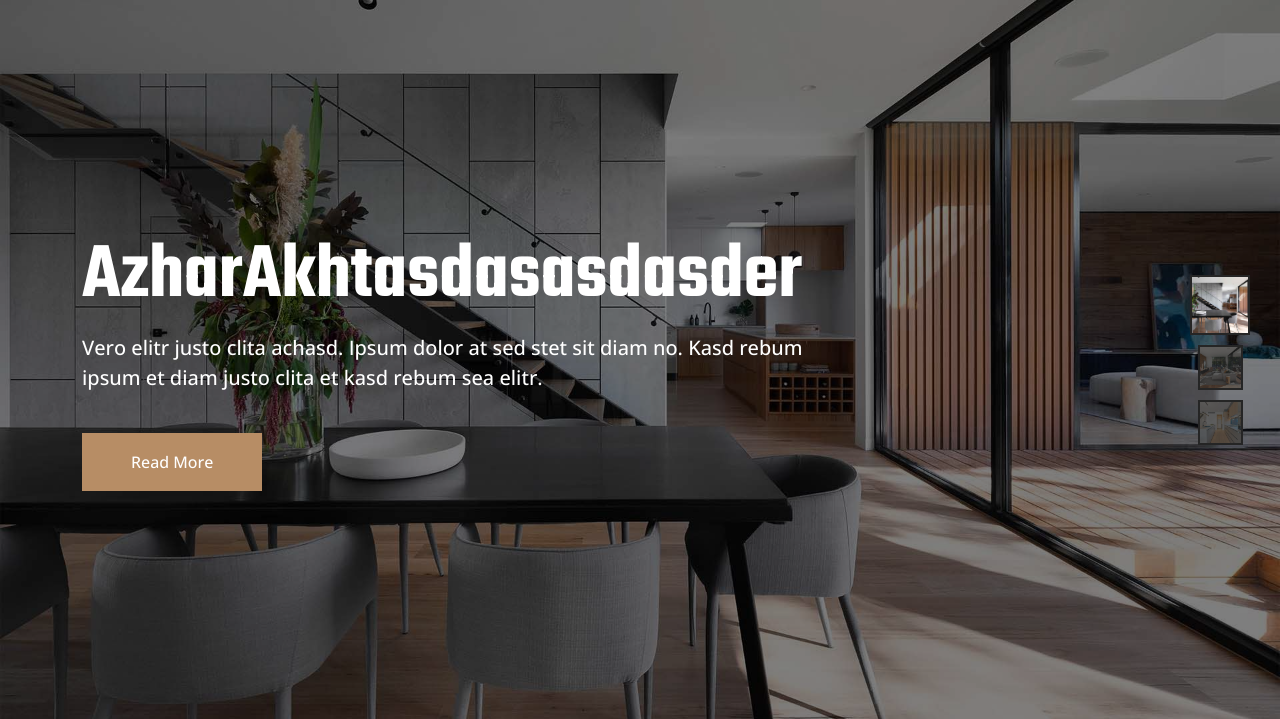
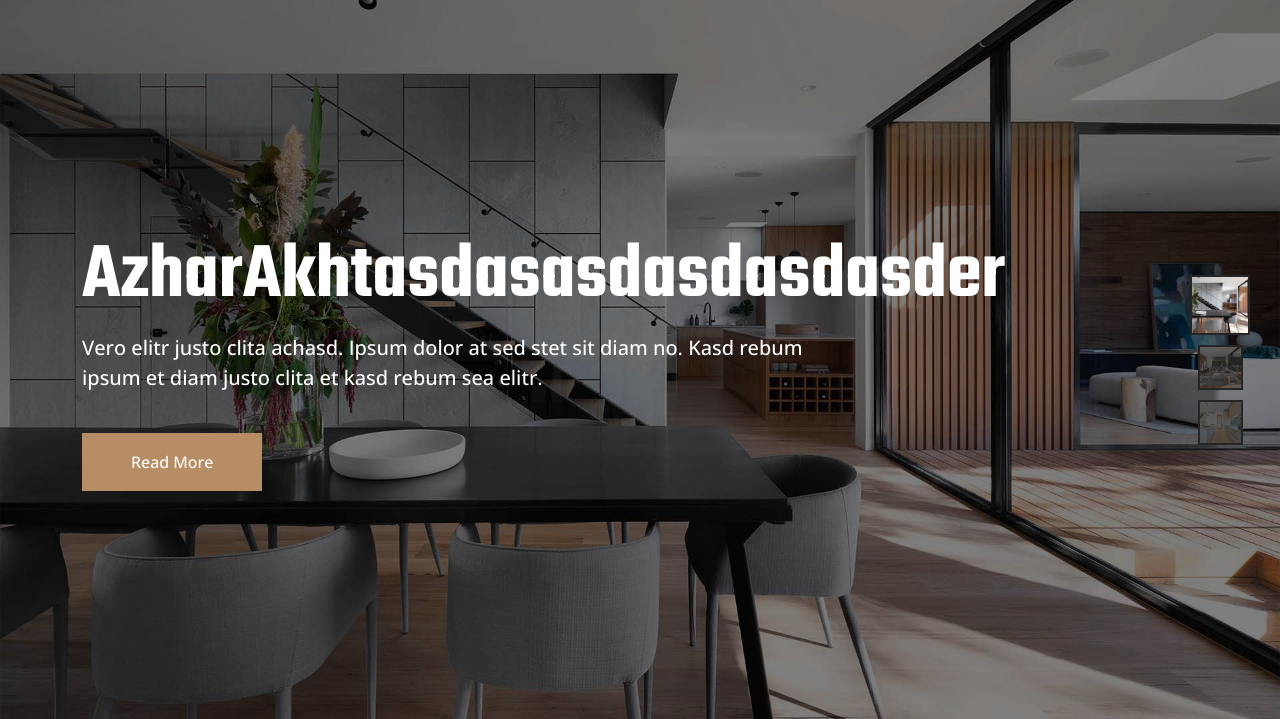
Before and after one commit to azharakhter555/dev-ops-project-ci-cd, a Django app: page / in a window 1280 px wide. Shown: the part 84-803 px from the top of the page. Run offline with Django 5.2, Linux system fonts and the light colour scheme; data comes from the database, SQL or seed files in the repository; some libraries are stand-ins or nearby versions.

Commit message:
buildec.yml for s

```diff
--- a/servicesApp/templates/pages/home.html
+++ b/servicesApp/templates/pages/home.html
@@ -11,7 +11,7 @@
                 <div class="container">
                     <div class="row justify-content-start">
                         <div class="col-10 col-lg-8">
-                            <h1 class="display-1 text-white animated slideInDown">AzharAkhtasdasasdasder</h1>
+                            <h1 class="display-1 text-white animated slideInDown">AzharAkhtasdasasdasdasdasder</h1>
                             <p class="fs-5 fw-medium text-white mb-4 pb-3">Vero elitr justo clita achasd. Ipsum dolor at sed stet sit diam no. Kasd rebum ipsum et diam justo clita et kasd rebum sea elitr.</p>
                             <a href="" class="btn btn-primary py-3 px-5 animated slideInLeft">Read More</a>
                         </div>
```
